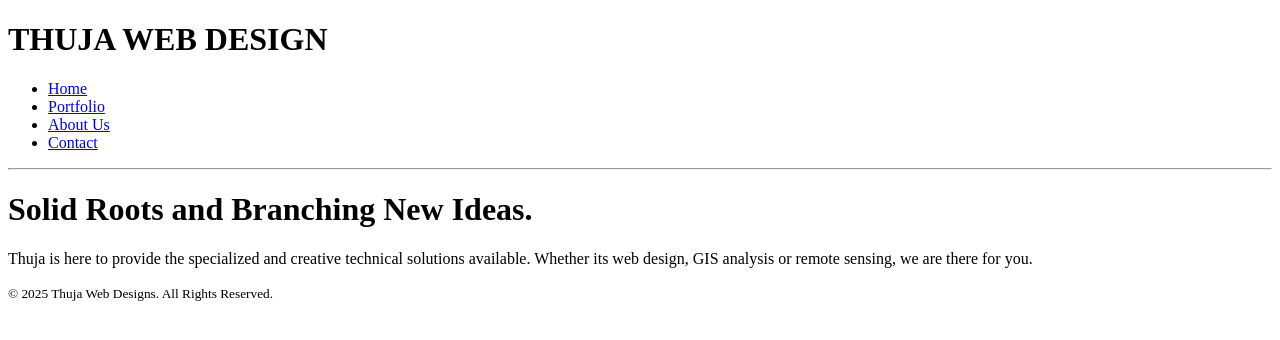
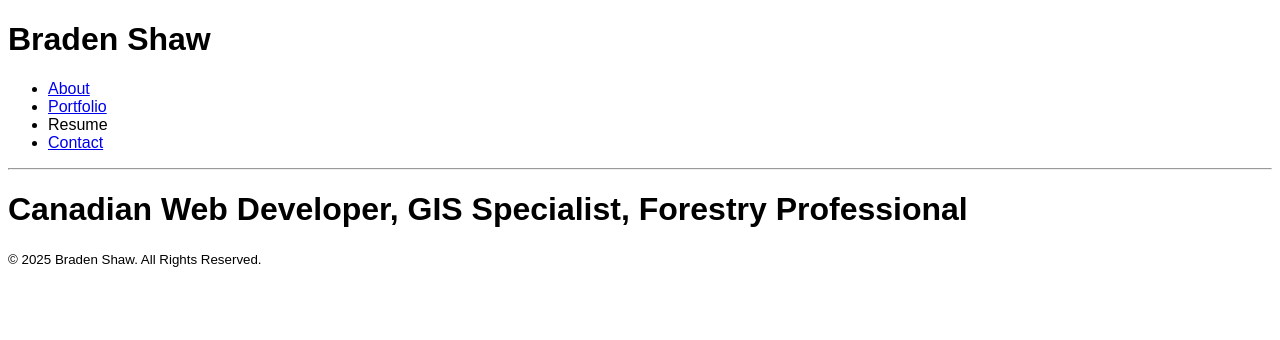
Before and after one commit to TuxedoBlack/thuja_website, a plain HTML site: page index.html in a window 1280 px wide. Drawn offline with Linux system fonts and the light colour scheme.

Commit message:
made resume html, adjusted index, renamed project

```diff
--- a/index.html
+++ b/index.html
@@ -5,21 +5,22 @@
     <meta http-equiv="X-UA-Compatible" content="IE=edge">
     <meta name="viewport" content="width=device-width, initial-scale=1.0">
     <link rel="stylesheet" href="stylesheet.css">
-    <title>Thuja Web Design</title>
+    <title>Braden Shaw</title>
 </head>
 <body>
+    <!--Website inspiration from murielvega.net-->
 <header>
     <div class = 'logo'>
-        <h1>THUJA WEB DESIGN</h1>
+        <h1>Braden Shaw</h1>
     </div>
     <div class = "navigation">
         <nav>
             <!--<h3>Navigation</h3>-->
             <!--Want to put nav links in a hamburger dropdown-->
             <ul>
-                <li><a href = "index.html">Home</a></li>
+                <li><a href = "about.html">About</a></li>
                 <li><a href = "portfolio.html">Portfolio</a></li>
-                <li><a href = "about.html">About Us</a></li>
+                <li><a href = "resume.html"></a>Resume</li>
                 <li><a href = "contact.html">Contact</a></li>
             </ul>
         </nav>
@@ -28,13 +29,14 @@
 <!-- <hr> is a horizontal row that acts as  a page break-->
 <hr>
 <main class="homepage">
-<h1>Solid Roots and Branching New Ideas.</h1>
-<p>
-    Thuja is here to provide the specialized and creative technical solutions available. Whether its web design, GIS analysis or remote sensing, we are there for you.
-</p>
+    <h1>Canadian Web Developer, GIS Specialist, Forestry Professional</h1>
+    <div class = "about-click"></div>
+    <div class = "portfolio-click"></div>
+    <div class = "resume-click"></div>
+    <div class = "contact-click"></div>
 </main>
 <footer>
-   <small> &copy; 2025 Thuja Web Designs. All Rights Reserved.</small>
+   <small> &copy; 2025 Braden Shaw. All Rights Reserved.</small>
 </footer>
 </body>
 </html>
--- a/stylesheet.css
+++ b/stylesheet.css
@@ -0,0 +1,7 @@
+body{
+    font-family: "Arial", "Helvetica", sans-serif;
+
+    min-height: 100vh;
+}
+header{
+}
```
Also changed, not shown: resume.html (added, +11 -0 lines).
